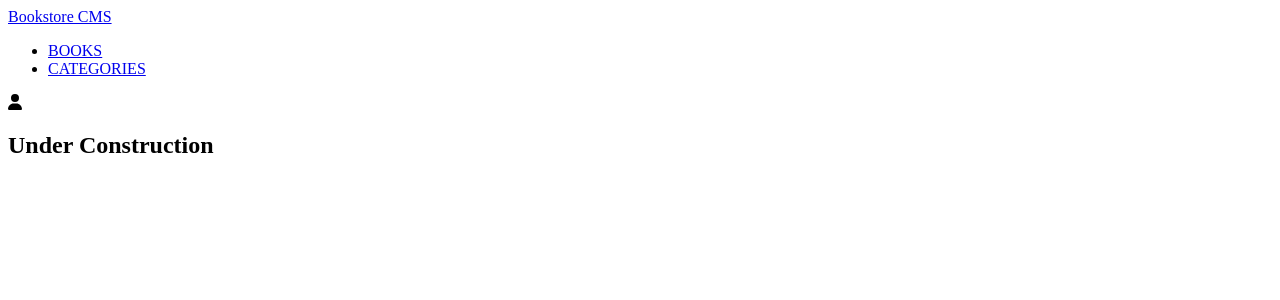
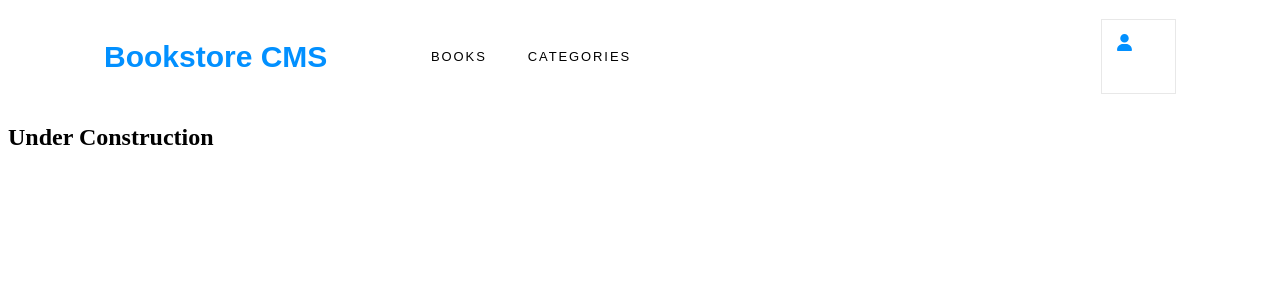
Before and after one commit to hamzaw9/book-store, a React (Create React App) app: page /categories in a window 1280 px wide. Shown: the top 300 px of the page. Built offline with nearby package versions, Linux system fonts and the light colour scheme.

Commit message:
Style Home page

```diff
--- a/src/components/Navbar.js
+++ b/src/components/Navbar.js
@@ -1,6 +1,7 @@
 import { Link } from 'react-router-dom';
 import { FontAwesomeIcon } from '@fortawesome/react-fontawesome';
 import { faUser } from '@fortawesome/free-solid-svg-icons';
+import './style.css';
 
 const Navbar = () => (
   <nav>
--- /dev/null
+++ b/src/components/style.css
@@ -0,0 +1,230 @@
+li {
+  list-style-type: none;
+}
+
+nav {
+  height: 4rem;
+  padding: 1rem 6rem 1rem 6rem;
+  background-color: #fff;
+  display: flex;
+  justify-content: space-between;
+  align-items: center;
+}
+
+.navbar-content1,
+.nav-links {
+  display: flex;
+  justify-content: space-between;
+  align-items: center;
+}
+
+.logo {
+  text-decoration: none;
+  width: 15rem;
+  height: 2.313rem;
+  margin: 0.375rem 2.938rem 0.125rem 0;
+  font-family: Montserrat, Arial, sans-serif;
+  font-size: 1.875rem;
+  font-weight: bold;
+  font-stretch: normal;
+  font-style: normal;
+  line-height: normal;
+  letter-spacing: normal;
+  color: #0290ff;
+}
+
+.nav-link {
+  text-decoration: none;
+  width: 3.688rem;
+  height: 1rem;
+  margin: 1.125rem 2.563rem 0.688rem 0;
+  font-family: Montserrat, Arial, sans-serif;
+  font-size: 0.813rem;
+  font-weight: normal;
+  font-stretch: normal;
+  font-style: normal;
+  line-height: normal;
+  letter-spacing: 1.9px;
+  color: var(--black-two);
+}
+
+.navbar-content2 {
+  width: 2.813rem;
+  height: 2.813rem;
+  padding: 0.875rem;
+  border: solid 1px #e8e8e8;
+}
+
+.faUser {
+  width: 1.063rem;
+  height: 1.063rem;
+  color: #0290ff;
+}
+
+.book {
+  gap: 14px;
+  height: 170px;
+  margin-top: 30px;
+  padding: 30px 70px 25px 27px;
+  border-radius: 4px;
+  border: solid 1px #e8e8e8;
+  background-color: #fff;
+  display: flex;
+  align-items: center;
+  justify-content: space-between;
+}
+
+.book-title {
+  margin-top: 3px;
+  font-family: RobotoSlab, Arial, sans-serif;
+  font-size: 22px;
+  font-weight: bold;
+  font-stretch: normal;
+  font-style: normal;
+  line-height: normal;
+  letter-spacing: -0.2px;
+  color: #121212;
+}
+
+.book-author {
+  margin: 4px 0 8px 0;
+  font-family: RobotoSlab, Arial, sans-serif;
+  font-size: 14px;
+  font-weight: 300;
+  font-stretch: normal;
+  font-style: normal;
+  line-height: normal;
+  letter-spacing: normal;
+  color: #4386bf;
+}
+
+.category {
+  margin: 0 39.008px 0 0;
+  opacity: 0.5;
+  font-family: Montserrat, Arial, sans-serif;
+  font-size: 14px;
+  font-weight: bold;
+  font-stretch: normal;
+  font-style: normal;
+  line-height: normal;
+  letter-spacing: normal;
+  color: #121212;
+}
+
+button {
+  cursor: pointer;
+  margin: 3px 15px 2px 0;
+  font-family: RobotoSlab, Arial, sans-serif;
+  font-size: 14px;
+  font-weight: 300;
+  font-stretch: normal;
+  font-style: normal;
+  line-height: normal;
+  letter-spacing: normal;
+  color: #4386bf;
+  border: none;
+}
+
+.remove-book {
+  border-left: 0.7px solid hsla(0, 0%, 59%, 0.448);
+  border-right: 0.7px solid hsla(0, 0%, 59%, 0.448);
+  padding: 2px 10px;
+  background: none;
+}
+
+.book-progress {
+  display: flex;
+  align-items: center;
+  gap: 8px;
+}
+
+.percent {
+  font-family: Montserrat, Arial, sans-serif;
+  font-size: 32px;
+  font-weight: normal;
+  font-stretch: normal;
+  font-style: normal;
+  line-height: normal;
+  letter-spacing: normal;
+  color: #121212;
+}
+
+.completed {
+  opacity: 0.5;
+  font-family: Montserrat, Arial, sans-serif;
+  font-size: 15px;
+  color: #121212;
+}
+
+.chapter-details {
+  display: flex;
+  flex-direction: column;
+  gap: 8px;
+}
+
+.current-chapter {
+  opacity: 0.5;
+  font-family: RobotoSlab, Arial, sans-serif;
+  font-size: 16px;
+  color: #121212;
+}
+
+.chapter-no {
+  font-family: RobotoSlab, Arial, sans-serif;
+  font-size: 18px;
+  color: #121212;
+}
+
+.chapter-btn {
+  width: 184px;
+  height: 33.008px;
+  padding: 7.008px 19.008px 8px 22px;
+  border-radius: 3px;
+  background-color: #0290ff;
+  color: #fff;
+}
+
+.form-container {
+  padding-bottom: 12px;
+}
+
+.form-heading {
+  font-family: Montserrat, Arial, sans-serif;
+  font-size: 20px;
+  margin-top: 20px;
+  font-weight: bold;
+  letter-spacing: -0.18px;
+  color: #888;
+}
+
+form {
+  display: flex;
+  align-items: center;
+  margin-top: 5px;
+  margin-bottom: 20px;
+  gap: 15px;
+}
+
+.input-text {
+  height: 45px;
+  padding: 13px 100px 13px 17px;
+  border-radius: 4px;
+  border: 1px solid #e8e8e8;
+}
+
+.input-submit {
+  cursor: pointer;
+  height: 45px;
+  padding: 10px 26px;
+  border-radius: 3px;
+  background-color: #0290ff;
+  border: none;
+  color: #fff;
+}
+
+select {
+  height: 45px;
+  padding: 13px 80px 13px 17px;
+  border-radius: 4px;
+  border: 1px solid #e8e8e8;
+}
```
